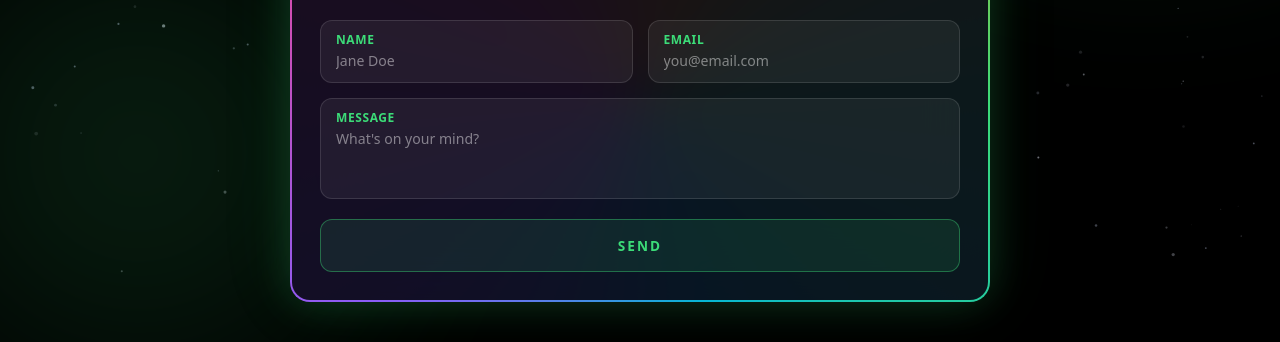
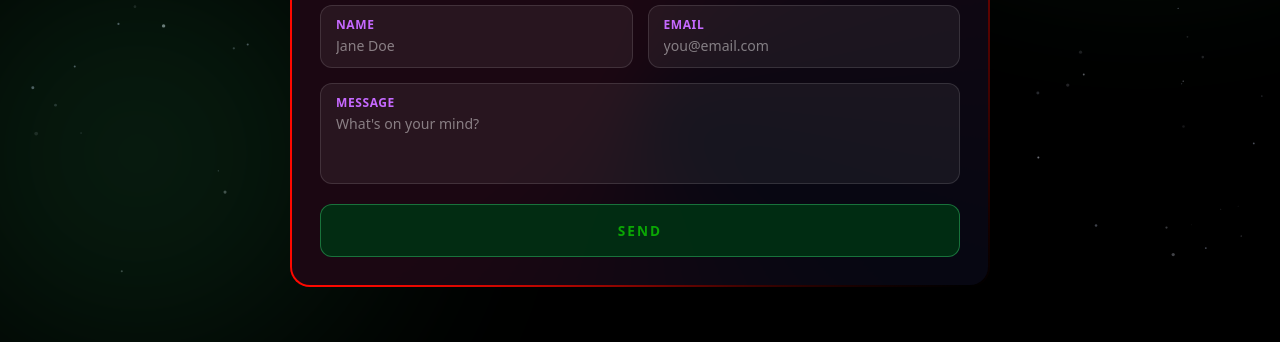
Before and after one commit to GuavionAdmin/guavion-website, a plain HTML site: page index.html in a window 1280 px wide. Shown: the part 515-857 px from the top of the page. Drawn offline with Linux system fonts and the light colour scheme; a web font is replaced by a local one.

Commit message:
I think i can publish it

```diff
--- a/index.html
+++ b/index.html
@@ -26,7 +26,7 @@
         :root {
             --bg-top: #070b1a;
             --bg-bottom: #0d1333;
-            --accent: #3cdc78;
+            --accent: #006b2900;
             --glow: rgba(60, 220, 120, 0.12);
             --text-color: rgba(255, 255, 255, 0.7);
             --muted-color: rgba(255, 255, 255, 0.15);
@@ -43,7 +43,7 @@
             font-family: system-ui, -apple-system, BlinkMacSystemFont, 'Segoe UI', Roboto, Oxygen, Ubuntu, Cantarell, 'Open Sans', 'Helvetica Neue', sans-serif;
             background: linear-gradient(170deg, var(--bg-top) 0%, var(--bg-bottom) 100%);
             overflow: auto;
-            color: #fff;
+            color: #e9e9e9;
         }
 
         /* --- Particle Canvas --- */
@@ -274,12 +274,9 @@
             padding: 2px;
             border-radius: 20px;
             background: conic-gradient(from var(--card-angle, 0deg),
-                    #3cdc78, #06b6d4, #8b5cf6, #ec4899, #f59e0b, #3cdc78);
-            animation: fadeUp 1.2s ease-out both, cardSpin 4s linear infinite;
+                    #000000, #ff0800, #ff0800, #000000);
+            animation: fadeUp 1.2s ease-out both, cardSpin 15s linear infinite;
             animation-delay: 0.55s, 0s;
-            box-shadow:
-                0 0 40px rgba(60, 220, 120, 0.2),
-                0 0 80px rgba(60, 220, 120, 0.08);
         }
 
         @property --card-angle {
@@ -299,7 +296,7 @@
             backdrop-filter: blur(30px);
             -webkit-backdrop-filter: blur(30px);
             border-radius: 18px;
-            padding: 32px 28px 28px;
+            padding: 17px 28px 28px;
         }
 
         /* --- Contact Form --- */
@@ -370,7 +367,7 @@
             font-weight: 600;
             letter-spacing: 0.05em;
             text-transform: uppercase;
-            color: var(--accent);
+            color: #c669ff;
             opacity: 1;
             pointer-events: none;
             transition: opacity 0.3s ease;
@@ -405,7 +402,7 @@
         }
 
         .form-status.success {
-            color: #34d399;
+            color: #34d351;
         }
 
         .form-status.error {
@@ -414,9 +411,9 @@
 
         .form-submit {
             width: 100%;
-            background: rgba(60, 220, 120, 0.1);
+            background: rgba(0, 51, 19, 0.861);
             border: 1px solid rgba(60, 220, 120, 0.4);
-            color: #3cdc78;
+            color: #0aa704;
             font-family: inherit;
             font-size: 0.85rem;
             font-weight: 800;
@@ -429,10 +426,11 @@
         }
 
         .form-submit:hover {
-            background: rgba(60, 220, 120, 0.18);
+            background: rgba(60, 220, 121, 0.105);
             border-color: rgba(60, 220, 120, 0.7);
+            color: #00ff62;
             box-shadow: 0 0 30px rgba(60, 220, 120, 0.15);
-            transform: translateY(-1px);
+            transform: scale(1.03);
         }
 
         .form-submit:active {
@@ -512,7 +510,7 @@
                     <div class="hp"><input type="text" name="botcheck" tabindex="-1" autocomplete="off"></div>
                     <div class="form-header">
                         <div class="form-header-title">Reach Out</div>
-                        <div class="form-header-sub">Got questions? Ideas? Let's talk.</div>
+                        <div class="form-header-sub">Got questions? Ideas? We need to talk!</div>
                     </div>
                     <div class="form-row">
                         <div class="field">
```
